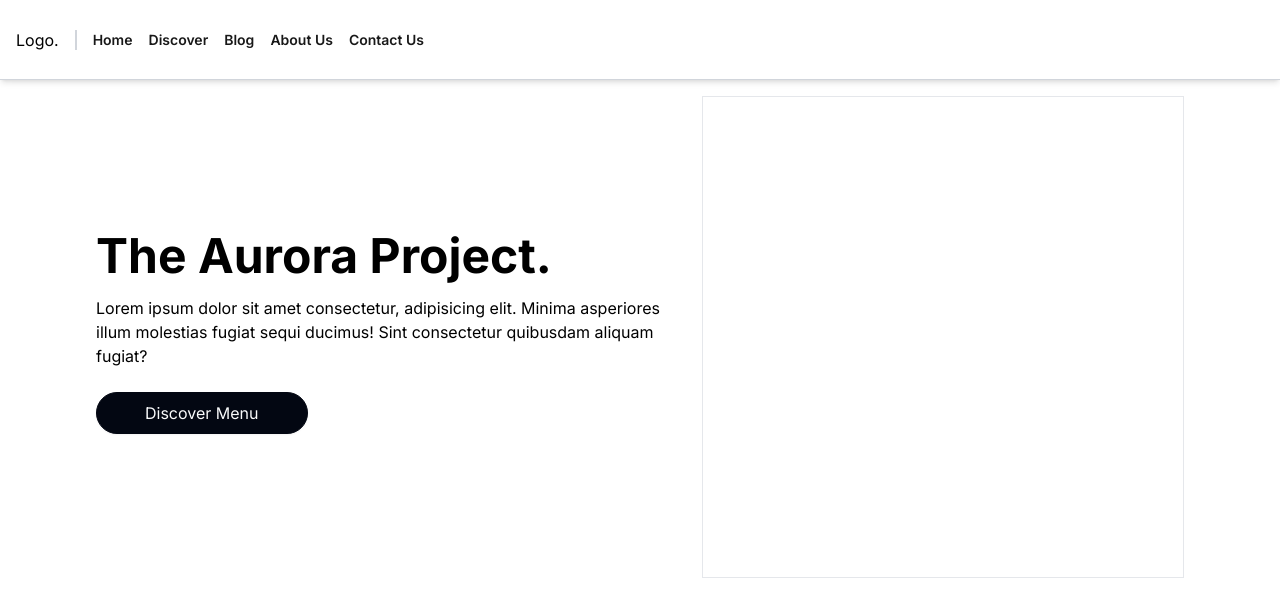
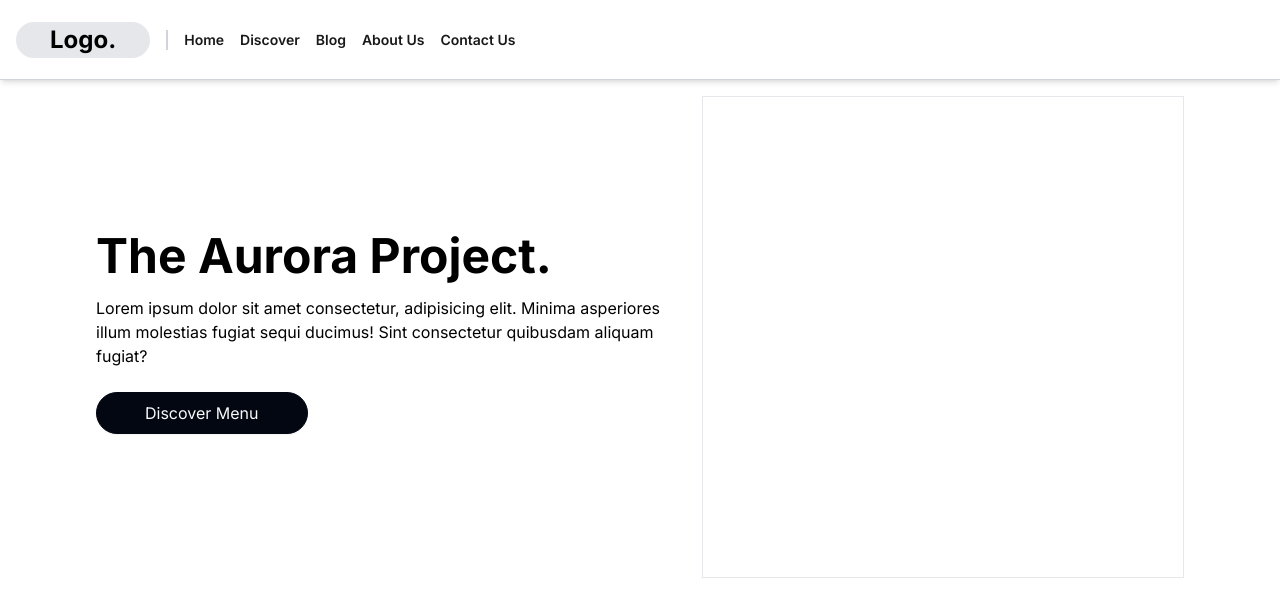
Before and after one commit to jaminhood/aurora, a Next.js app: page / in a window 1280 px wide. Shown: the top 616 px of the page. Built offline with nearby package versions, Linux system fonts and the light colour scheme.

Commit message:
feat: made the [logo] more distinguished

```diff
--- a/components/header/HeaderLogo.tsx
+++ b/components/header/HeaderLogo.tsx
@@ -1,5 +1,14 @@
+import Link from 'next/link';
+
 const HeaderLogo = () => {
- return <div>Logo.</div>
-}
+	return (
+		<Link
+			href={'/'}
+			className='px-8 text-2xl font-bold transition-colors duration-500 delay-100 bg-gray-200 border-2 rounded-full hover:bg-slate-900 hover:text-gray-100'
+		>
+			Logo.
+		</Link>
+	);
+};
 
-export default HeaderLogo
+export default HeaderLogo;
```
